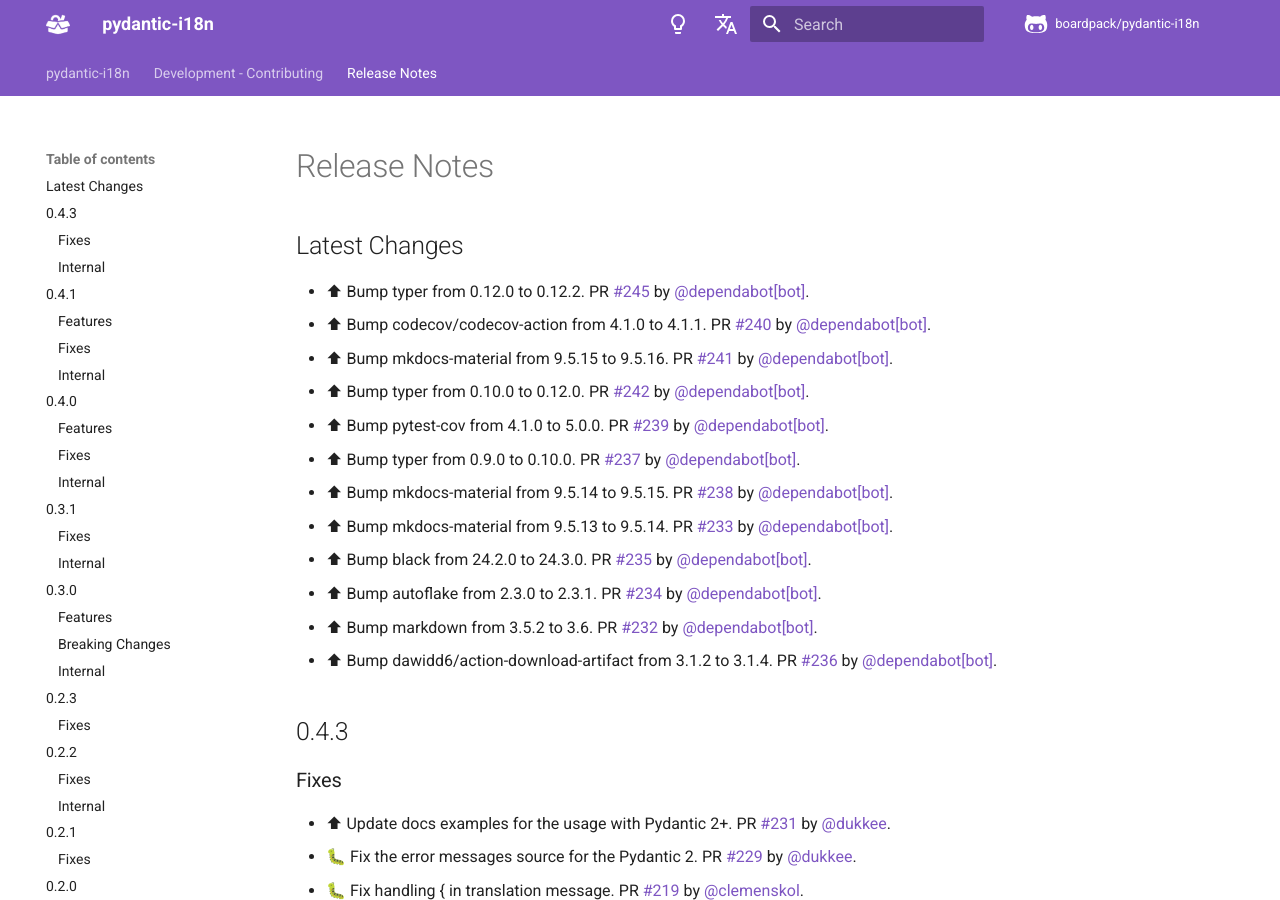
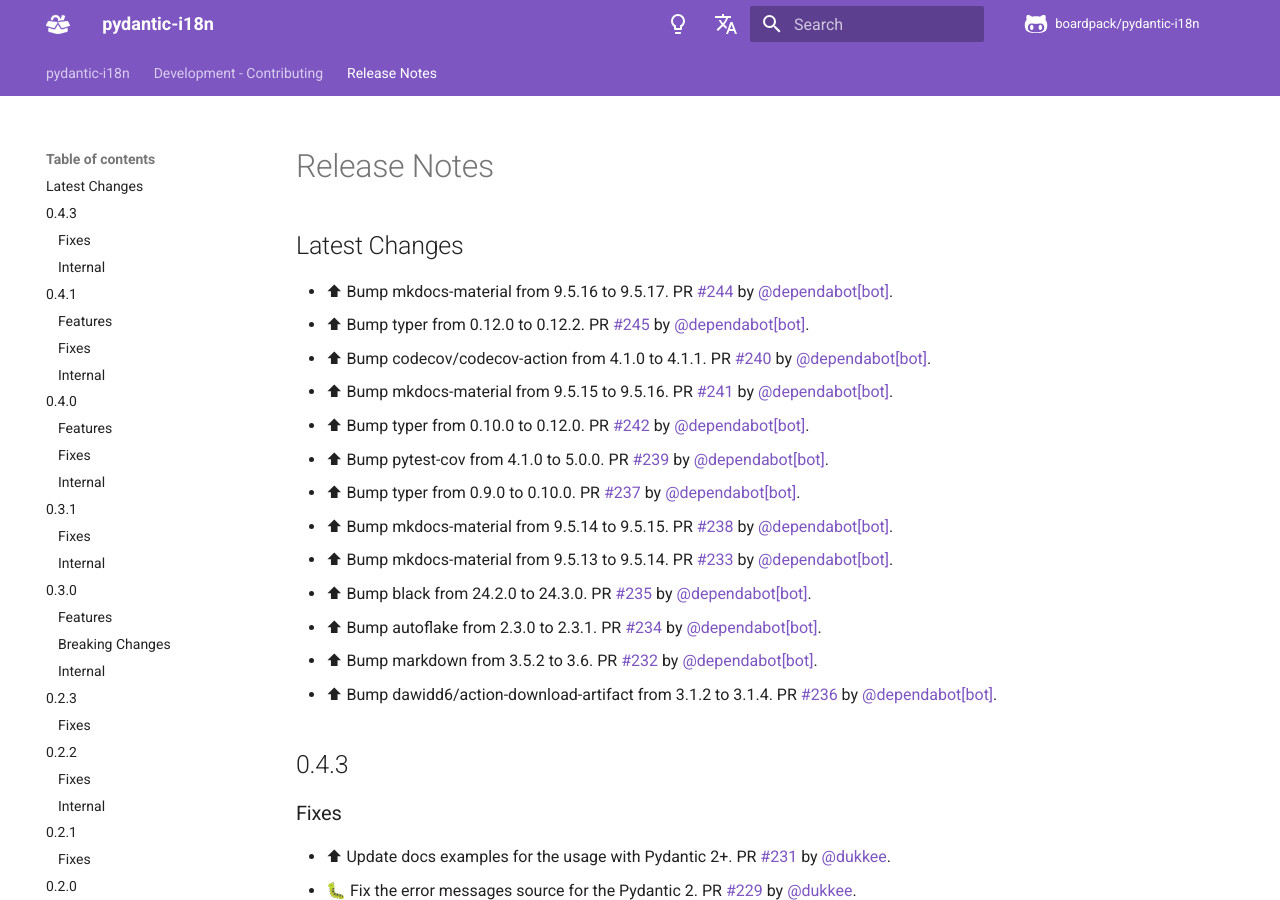
Before and after one commit to boardpack/pydantic-i18n, an MkDocs documentation site: the page built from docs/en/docs/release-notes.md, in a window 1280 px wide and 900 px high. Built offline with MkDocs 1.6.1 and Material for MkDocs 9.7.7, drawn with Linux system fonts in a browser that asks for light colours; comment, search, counter and statistics services are not loaded.

Commit message:
📝 Update release notes

```diff
--- a/docs/en/docs/release-notes.md
+++ b/docs/en/docs/release-notes.md
@@ -2,6 +2,7 @@
 
 ## Latest Changes
 
+* ⬆ Bump mkdocs-material from 9.5.16 to 9.5.17. PR [#244](https://github.com/boardpack/pydantic-i18n/pull/244) by [@dependabot[bot]](https://github.com/apps/dependabot).
 * ⬆ Bump typer from 0.12.0 to 0.12.2. PR [#245](https://github.com/boardpack/pydantic-i18n/pull/245) by [@dependabot[bot]](https://github.com/apps/dependabot).
 * ⬆ Bump codecov/codecov-action from 4.1.0 to 4.1.1. PR [#240](https://github.com/boardpack/pydantic-i18n/pull/240) by [@dependabot[bot]](https://github.com/apps/dependabot).
 * ⬆ Bump mkdocs-material from 9.5.15 to 9.5.16. PR [#241](https://github.com/boardpack/pydantic-i18n/pull/241) by [@dependabot[bot]](https://github.com/apps/dependabot).
```
